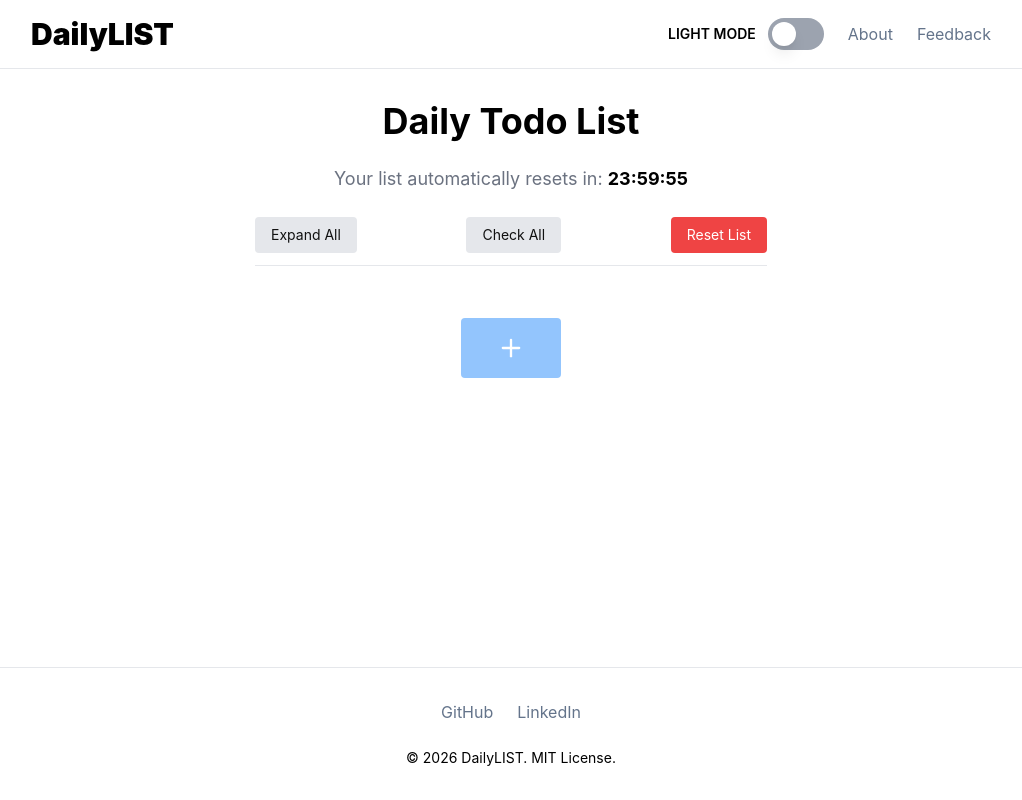
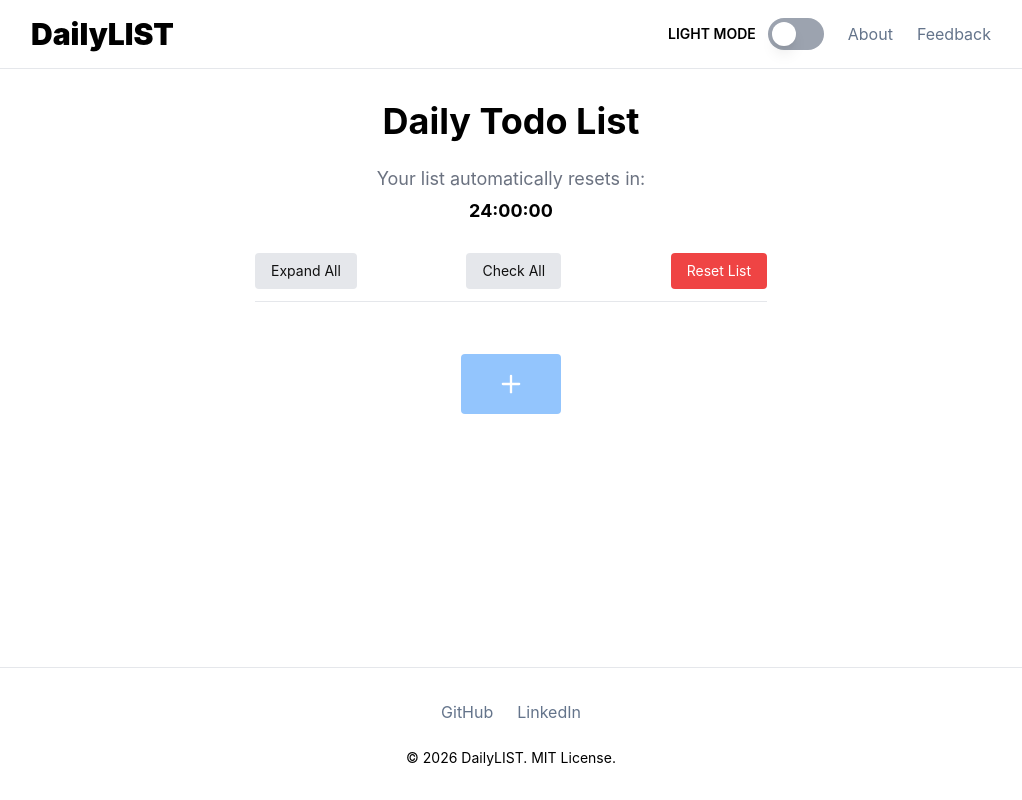
Before and after one commit to dwalkerwd7/DailyLIST, a React (Vite) app in the folder client/: page / in a window 1280 px wide. Shown: the whole page, without its empty margins (129-1151 px from the left). Built offline with nearby package versions, Linux system fonts and the light colour scheme.

Commit message:
generalized counter and added highlight on activity feature.

```diff
--- a/client/src/App.css
+++ b/client/src/App.css
@@ -132,6 +132,9 @@ body {
   .alert-fade-out {
     animation: fade-out 0.2s ease-out forwards;
   }
+  .counttimer-highlight {
+    animation: bg-in-out 1s ease-in-out forwards;
+  }
 }
 
 /* Keyframes */
@@ -161,3 +164,15 @@ body {
     opacity: 0;
   }
 }
+
+@keyframes bg-in-out {
+  0% {
+    background-color: transparent;
+  }
+  50% {
+    background-color: var(--color-alert-info);
+  }
+  100% {
+    background-color: transparent;
+  }
+}
--- a/client/src/components/TodoApp.tsx
+++ b/client/src/components/TodoApp.tsx
@@ -1,4 +1,4 @@
-import { useState } from "react";
+import { useState, useRef, useEffect } from "react";
 import { GripVertical, Minus, Plus } from "lucide-react";
 import {
     DndContext,
@@ -20,7 +20,7 @@ import {
 import { CSS } from "@dnd-kit/utilities";
 import ModalAlert, { openModalAlert, type ModalAlertState } from "./utils/ModalAlert";
 import DynamicTextarea from "./utils/DynamicTextarea";
-import CountTimer from "./utils/CountTimer";
+import Counter, { type CounterHandle } from "./utils/Counter";
 
 type Todo = {
     id: number;
@@ -121,12 +121,22 @@ export default function TodoApp() {
     const [allChecked, setAllChecked] = useState(false);
     const [modalAlertProps, setModalAlertProps] = useState<ModalAlertState>(null);
 
+    const counterHandle = useRef<CounterHandle>(null);
+
     const sensors = useSensors(
         useSensor(PointerSensor),
         useSensor(KeyboardSensor, {
             coordinateGetter: sortableKeyboardCoordinates,
         })
     );
+
+    useEffect(() => {
+        if (todos.length === 0) {
+            counterHandle.current?.stopTimer();
+        } else if (todos.length === 1) {
+            counterHandle.current?.startTimer();
+        }
+    }, [todos]);
 
     const generateNewTodoID = () => {
         return Math.floor(Math.random() * 9000) + 1000;
@@ -223,10 +233,33 @@ export default function TodoApp() {
         });
     };
 
+    const timeLeftFormatString = (seconds: number) => {
+        if (seconds < 0) {
+            return "--:--:--";
+        }
+
+        const h = Math.floor(seconds / 3600);
+        const m = Math.floor((seconds % 3600) / 60);
+        const s = seconds % 60;
+        return `${h.toString().padStart(2, "0")}:${m.toString().padStart(2, "0")}:${s.toString().padStart(2, "0")}`;
+    };
+
     return (
         <div className="flex flex-col items-center gap-4 w-lg">
             <p className="text-lg text-center text-muted mb-2">
-                Your list automatically resets in: <CountTimer startTime={24 * 3600} step={-1} />
+                Your list automatically resets in:
+                <div id="countdown-timer-bg">
+                    <Counter
+                        ref={counterHandle}
+                        startTime={24 * 3600}
+                        endTime={0}
+                        step={-1}
+                        formatString={timeLeftFormatString}
+                        indicateStartStop={true}
+                        indicateStartStopClass="counttimer-highlight"
+                        className="text-primary-text font-bold"
+                    />
+                </div>
             </p>
             <div className="flex flex-row gap-2 justify-between w-full border-b border-primary-border pb-3 mb-5">
                 <button className={`
--- a/client/src/components/utils/CountTimer.tsx
+++ /dev/null
@@ -1,29 +0,0 @@
-import { useState, useEffect } from "react";
-
-export default function CountTimer({ startTime, step }: { startTime: number; step: number }) {
-    const [timeLeft, setTimeLeft] = useState(startTime);
-
-    useEffect(() => {
-        const interval = setInterval(() => {
-            setTimeLeft((prev) => prev + step);
-        }, Math.abs(step * 1000));
-        return () => clearInterval(interval);
-    }, []);
-
-    const timeLeftFormatString = () => {
-        if (timeLeft < 0) {
-            return "--:--:--";
-        }
-
-        const hours = Math.floor(timeLeft / 3600);
-        const minutes = Math.floor((timeLeft % 3600) / 60);
-        const seconds = timeLeft % 60;
-        return `${hours.toString().padStart(2, "0")}:${minutes.toString().padStart(2, "0")}:${seconds.toString().padStart(2, "0")}`;
-    };
-
-    return timeLeft >= 0 ? (
-        <span className="font-bold text-primary-text">{timeLeftFormatString()}</span>
-    ) : (
-        <span className="font-bold text-primary-text">--:--:--</span>
-    );
-}
--- /dev/null
+++ b/client/src/components/utils/Counter.tsx
@@ -0,0 +1,86 @@
+import { useState, useEffect, useRef, useImperativeHandle, forwardRef } from "react";
+
+type CounterHandle = {
+    startTimer: () => void;
+    pauseTimer: () => void;
+    stopTimer: () => void;
+};
+
+type CounterProps = {
+    startTime: number;
+    endTime: number;
+    step: number;
+    formatString?: (currentTime: number) => string;
+    indicateStartStop?: boolean;
+    indicateStartStopClass?: string;
+    className?: string;
+};
+
+const Counter = forwardRef<CounterHandle, CounterProps>(({
+    startTime,
+    endTime,
+    step,
+    formatString = (currentTime) => String(currentTime),
+    indicateStartStop = false,
+    indicateStartStopClass = "",
+    className = "",
+
+}, ref) => {
+    const [currentTime, setCurrentTime] = useState(startTime);
+    const [active, setActive] = useState(false);
+
+    const intervalRef = useRef<ReturnType<typeof setInterval> | undefined>(undefined);
+
+    useEffect(() => {
+        if(active) {
+            intervalRef.current = setInterval(() => {
+                if(currentTime !== endTime) {
+                    setCurrentTime((prev) => prev + step);
+                } else {
+                    pauseTimer();
+                }
+            }, Math.abs(step * 1000));
+        } else {
+            clearInterval(intervalRef.current);
+        }
+
+        if(intervalRef.current && indicateStartStop) {
+            const el = document.getElementById("counttimer-bg");
+            if (el && indicateStartStopClass.length > 0) {
+                el.classList.remove(indicateStartStopClass);
+                void el.offsetWidth; // force reflow to restart animation
+                el.classList.add(indicateStartStopClass);
+            }
+        }
+    }, [active]);
+
+    const startTimer = () => {
+        setActive(true);
+    };
+
+    const pauseTimer = () => {
+        setActive(false);
+    };
+
+    const stopTimer = () => {
+        setActive(false);
+        setCurrentTime(startTime);
+    };
+
+    useImperativeHandle(ref, () => ({
+        startTimer,
+        pauseTimer,
+        stopTimer,
+    }));
+
+    return (
+        <span id="counttimer-bg" className="inline-flex items-center justify-center rounded-md w-max h-max p-1">
+            <span className={`${className}`}>
+                {formatString(currentTime)}
+            </span>
+        </span>
+    );
+});
+
+export default Counter;
+export type { CounterHandle };
```
